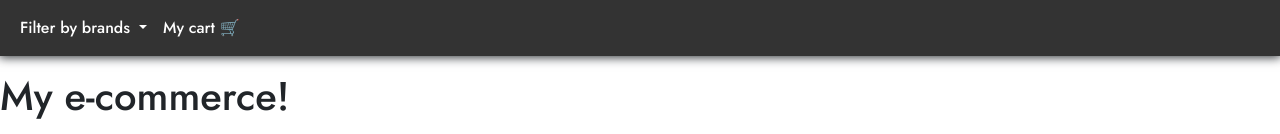
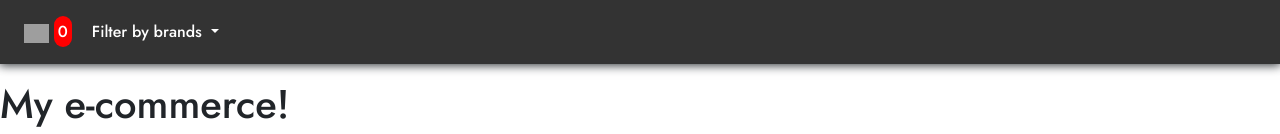
Before and after one commit to martynezagustin/tienda-cars, a website with bundled scripts: page index.html in a window 1280 px wide. Shown: the top 134 px of the page. Built offline with nearby package versions, Linux system fonts and the light colour scheme; grey boxes are pictures that could not be loaded; a script that the page names is missing.

Commit message:
3 files modified

```diff
--- a/index.html
+++ b/index.html
@@ -49,7 +49,7 @@
       >
         <div class="offcanvas-header">
           <h5 class="offcanvas-title" id="offcanvasExampleLabel">
-            Carrito de productos
+            Cart of cars
           </h5>
           <button
             type="button"
@@ -67,7 +67,7 @@
       </div>
 
       <nav class="navbar navbar-expand-lg bg-body-tertiary">
-        <div class="container-fluid">
+        <div class="container-fluid d-flex align-items-center">
           <button
             class="navbar-toggler"
             type="button"
@@ -80,7 +80,23 @@
             <span class="navbar-toggler-icon"></span>
           </button>
           <div class="collapse navbar-collapse" id="navbarNavDropdown">
-            <ul class="navbar-nav">
+            <ul class="navbar-nav align-items-center">
+              <li class="nav-item">
+                <a
+                  class="nav-link p-2 m-1"
+                  data-bs-toggle="offcanvas"
+                  href="#offcanvasExample"
+                  role="button"
+                  aria-controls="offcanvasExample"
+                >
+                  <img
+                    src="https://icon-library.com/images/white-shopping-cart-icon-png/white-shopping-cart-icon-png-19.jpg"
+                    alt=""
+                    width="25"
+                  />
+                  <span class="cart-img-total-products"></span>
+                </a>
+              </li>
               <li class="nav-item dropdown">
                 <a
                   class="nav-link dropdown-toggle"
@@ -102,17 +118,6 @@
                   </li>
                 </ul>
               </li>
-              <li class="nav-item">
-                <a
-                  class="nav-link"
-                  data-bs-toggle="offcanvas"
-                  href="#offcanvasExample"
-                  role="button"
-                  aria-controls="offcanvasExample"
-                >
-                  My cart 🛒
-                </a>
-              </li>
             </ul>
           </div>
         </div>
--- a/index.js
+++ b/index.js
@@ -69,7 +69,7 @@ let array = [
   },
 ];
 
-let autosCart = [];
+let autosCart = JSON.parse(localStorage.getItem('cars')) || [];
 let contentGenerate = false;
 const carrito = document.querySelector('.offcanvas-body');
 const titleCarrito = document.querySelector('.offcanvas-title');
@@ -82,6 +82,8 @@ const botoncito = document.querySelectorAll('.btn-add');
 const botoncitoCompra = document.querySelectorAll('.btn-purchase');
 //boton de filtrar todas
 const botonGenerarTodas = document.getElementById('btn-generar-todas');
+//span de total carrito
+const spanTotalCart = document.querySelector('.cart-img-total-products');
 
 const generarAllCategories = () => {
   clear();
@@ -197,6 +199,7 @@ function addToCart(e) {
       ...carFound,
       quantity: 1,
     });
+    localStorage.setItem('cars', JSON.stringify(autosCart));
     update();
   }
 }
@@ -281,7 +284,9 @@ function update() {
       });
     });
     carrito.appendChild(btnEmpty);
+    localStorage.setItem('cars', JSON.stringify(autosCart));
   }
+  spanTotalCart.innerHTML = `${autosCart.length}`;
 }
 
 function eliminarAuto(e) {
@@ -294,6 +299,7 @@ function eliminarAuto(e) {
   if (confirmar) {
     alert('Eliminado con éxito');
     update();
+    localStorage.setItem('cars', JSON.stringify(autosCart));
   }
 }
 
@@ -303,6 +309,7 @@ function vaciarCarrito() {
     autosCart.splice(0, autosCart.length);
     alert('Carrito eliminado con éxito.');
     update();
+    localStorage.setItem('cars', JSON.stringify(autosCart));
   }
 }
 
@@ -313,6 +320,7 @@ function decreaseQuantity(e) {
   if (autoDecrease.quantity > 1) {
     autoDecrease.quantity--;
     update();
+    localStorage.setItem('cars', JSON.stringify(autosCart));
   }
 }
 
@@ -323,6 +331,7 @@ function incrementQuantity(e) {
   if (autoIncrement) {
     autoIncrement.quantity++;
     update();
+    localStorage.setItem('cars', JSON.stringify(autosCart));
   }
 }
 
--- a/style.css
+++ b/style.css
@@ -19,6 +19,11 @@
 .navbar-toggler {
   background-color: white;
 }
+.cart-img-total-products {
+  background-color: red;
+  padding: 4px;
+  border-radius: 10px;
+}
 .pagina-inicial {
   display: grid;
   grid-template-columns: repeat(auto-fill, minmax(300px, 4fr));
@@ -26,7 +31,8 @@
   grid-gap: 1rem;
 }
 .divisor {
-  background-color: rgb(30, 30, 30);
+  background: linear-gradient(to right, rgba(0, 0, 0, 0.7), rgba(0, 0, 0, 0.8)),
+    url(https://img.freepik.com/vector-gratis/fondo-futurista-tecnologia-degradada_23-2149122416.jpg);
   padding: 15px;
   display: flex;
   flex-direction: column;
@@ -39,7 +45,6 @@
   transform: scale(1.03, 1.03);
   transition: 0.5s all;
   box-shadow: 0px 0px 12px 1px rgb(143, 143, 143);
-  background-color: rgb(45, 45, 45);
   filter: blur(0.14px);
 }
 .divisor button {
@@ -132,7 +137,7 @@
   flex-direction: column;
 }
 .card-carrito {
-  margin: 0.3em 0rem 0.3rem 0rem;
+  margin: 0.8em 0rem 0.3rem 0rem;
   color: black;
   padding: 1rem;
   border-radius: 10px;
```
